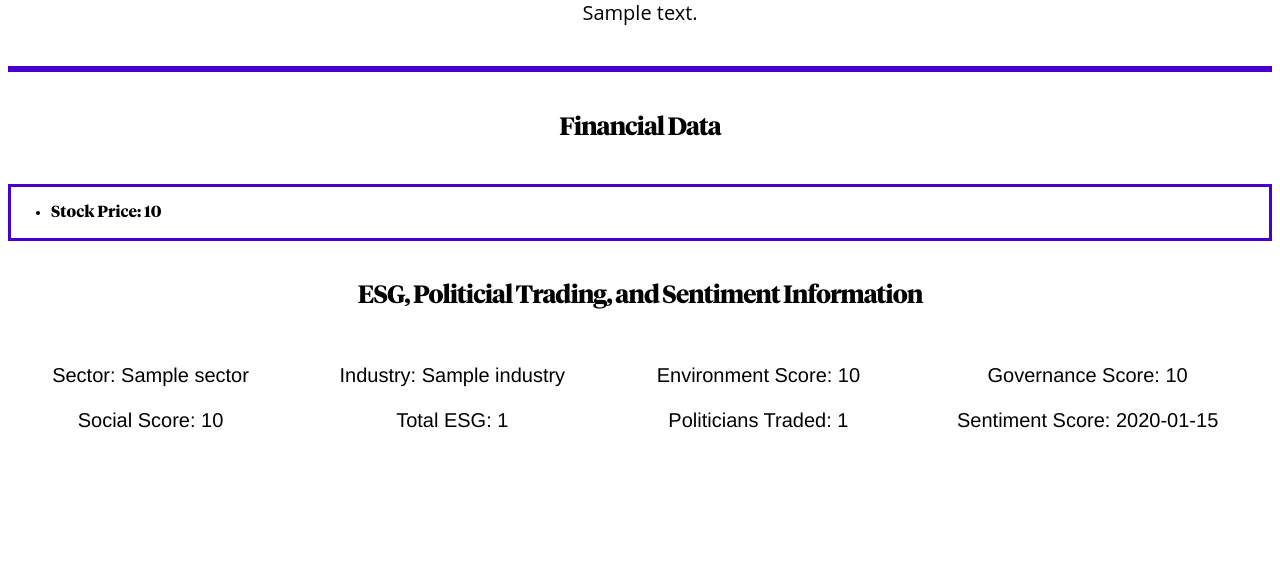
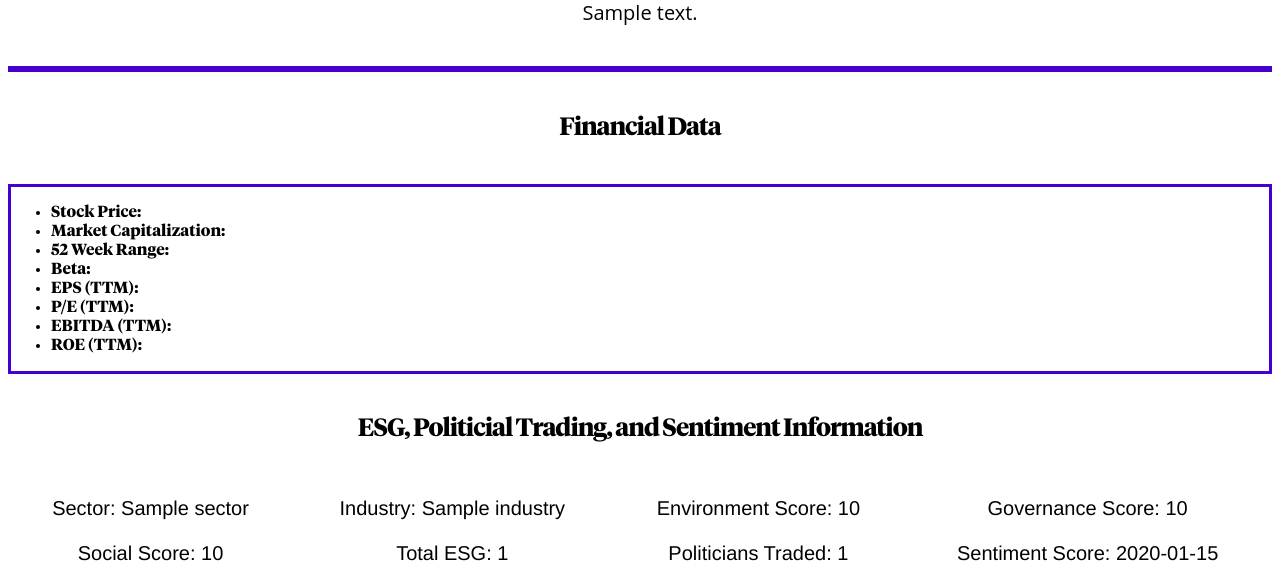
Before and after one commit to StevenAHan/Invest.me, a Flask app: template templates/companyInfo.html in a window 1280 px wide. Shown: the part 289-874 px from the top of the page. Before the commit the page ends 717 px from the top, so only its background shows below. Run offline with Flask 3, Linux system fonts and the light colour scheme; the template is opened without the code that fills it: most values are stand-ins (such as "Sample title", 1, 10 or a date in 2020); some libraries are stand-ins or nearby versions.

Commit message:
added financials info + formatting

```diff
--- a/static/css/style.css
+++ b/static/css/style.css
@@ -193,6 +193,7 @@ table td{
   font-size: 20px;
 }
 
+
 /* .button {
   display: inline-block;
   padding: 10px 20px;
--- a/templates/companyInfo.html
+++ b/templates/companyInfo.html
@@ -18,8 +18,30 @@
     </script>
 
   <ul class="list">
-    <li>Stock Price: {{company["StockPrice"]}}</li>
+    <li>Stock Price:&ensp;<span id='stock-price'></span></li>
+    <li>Market Capitalization:&ensp;<span id='market-cap'></span></li>
+    <li>52 Week Range:&ensp;<span id='52-week-range'></span></li>
+    <li>Beta:&ensp;<span id='beta'></span></li>
+    <li>EPS (TTM):&ensp;<span id='eps'></span></li>
+    <li>P/E (TTM):&ensp;<span id='pe-ratio'></span></li>
+    <li>EBITDA (TTM):&ensp;<span id='ebitda'></span></li>
+    <li>ROE (TTM):&ensp;<span id='roe'></span></li>
   </ul>
+
+  <script>
+  function formatDollarValue(value) {
+    return "$" + value.toLocaleString("en-US");
+  }
+  document.getElementById("stock-price").textContent = formatDollarValue({{company["StockPrice"]}});
+  document.getElementById("market-cap").textContent = formatDollarValue({{company["MarketCapitalization"]}});
+  document.getElementById("52-week-range").textContent = formatDollarValue({{company["52WeekLow"]}}) + "-" + formatDollarValue({{company["52WeekHigh"]}});
+  document.getElementById("beta").textContent = {{company["Beta"]}}.toFixed(2);
+  document.getElementById("eps").textContent = formatDollarValue({{company["EPS"]}});
+  document.getElementById("pe-ratio").textContent = {{company["PERatio"]}}.toFixed(2);
+  document.getElementById("ebitda").textContent = formatDollarValue({{company["EBITDA"]}});
+  document.getElementById("roe").textContent = {{company["ReturnOnEquityTTM"]}}.toFixed(2);
+  </script>
+
 </div>
 
 
```
